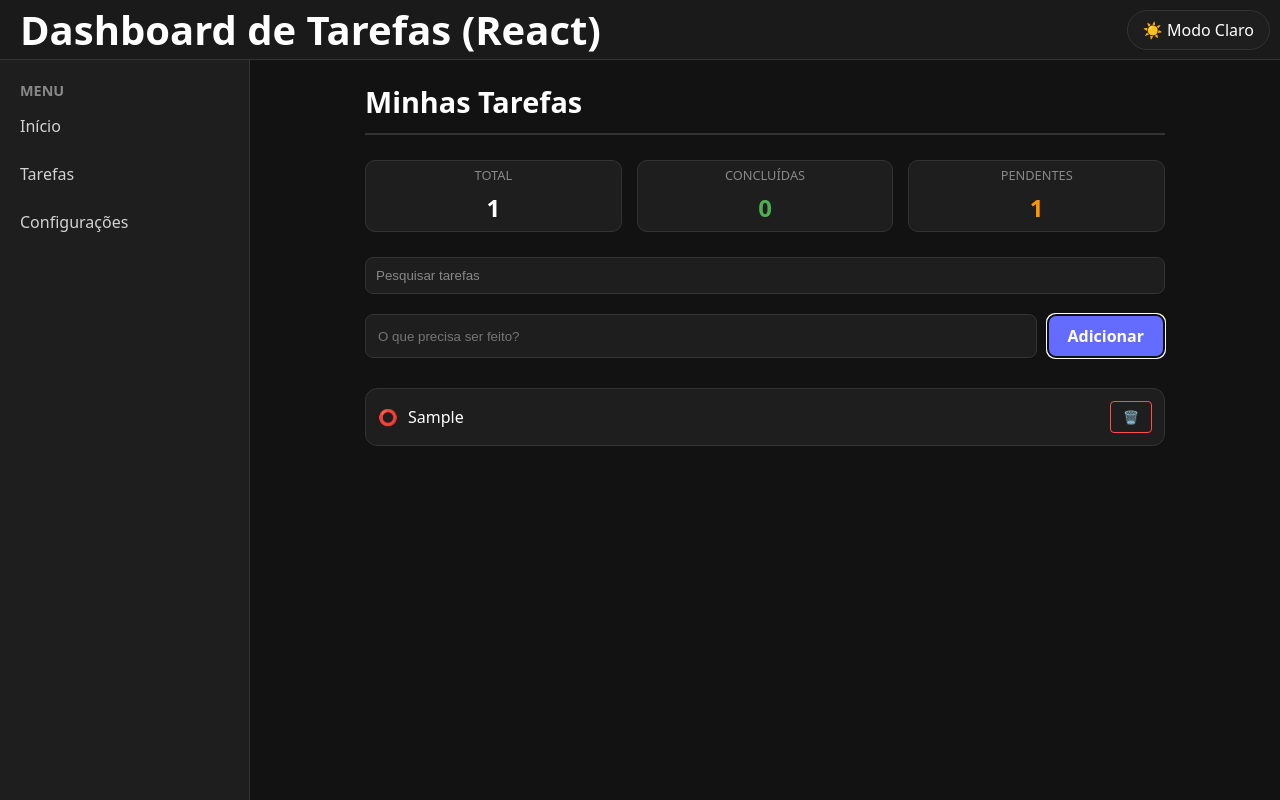
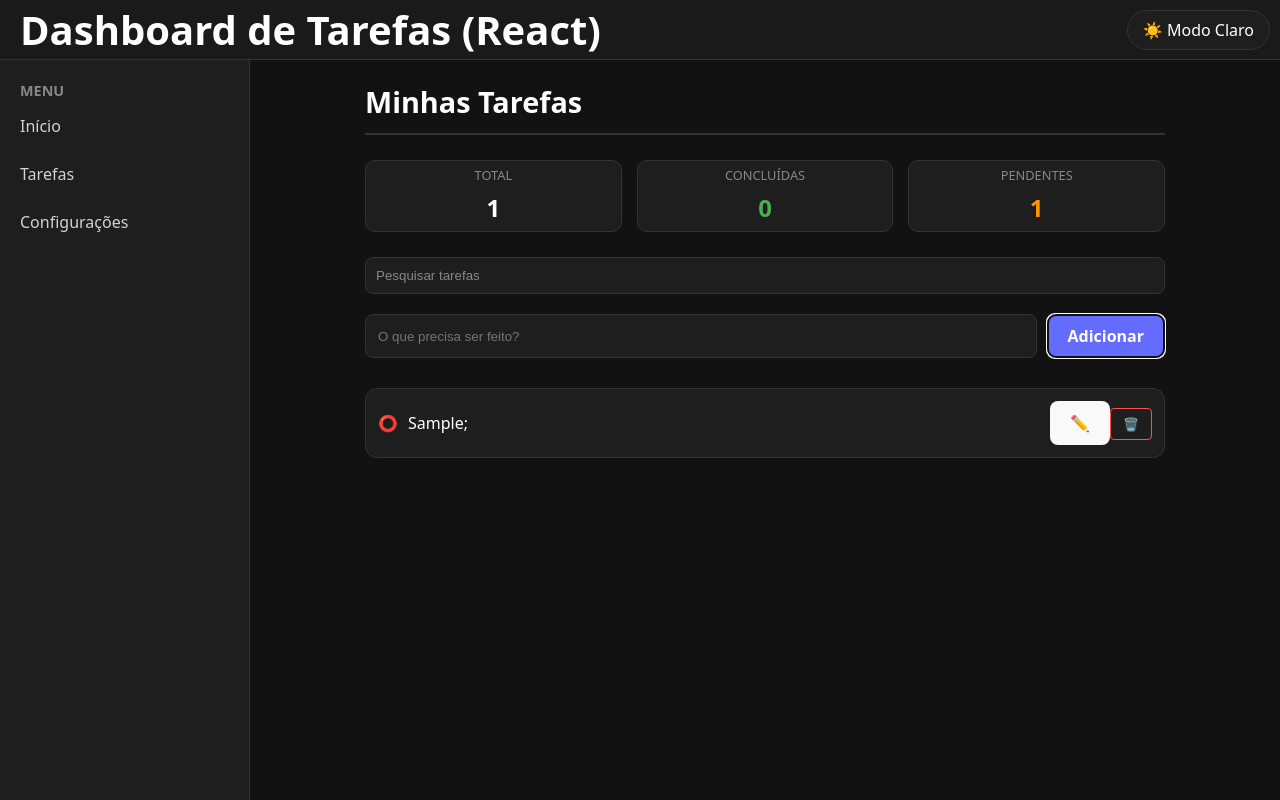
Before and after one commit to AntonioCruz001/task-dashboard-fullstack, a React (Vite) app in the folder client/: page / in a window 1280 px wide. Both pictures are taken after typing "Sample" into the empty fields and a click on the button "Adicionar". Built offline with nearby package versions, Linux system fonts and the light colour scheme.

Commit message:
task-dashboard-fullstack 1.2

```diff
--- a/client/index.html
+++ b/client/index.html
@@ -4,7 +4,7 @@
     <meta charset="UTF-8" />
     <link rel="icon" type="image/svg+xml" href="/vite.svg" />
     <meta name="viewport" content="width=device-width, initial-scale=1.0" />
-    <title>client</title>
+    <title>Lista de Tarefas</title>
   </head>
   <body>
     <div id="root"></div>
--- a/client/src/App.css
+++ b/client/src/App.css
@@ -200,7 +200,7 @@ input {
     user-select: none;
 
     background-color: var(--card-bg);
-    color: var(--text-color) ;
+    color: var(--text-color);
     border: 1px solid var(--border-color);
 }
 
@@ -379,6 +379,17 @@ input {
         margin-right: 10px;
     }
 
+    .edit-input {
+        background: transparent;
+        border: 1px solid var(--text-color);
+        color: var(--text-color);
+        font-size: 1rem;
+        padding: 2px 5px;
+        border-radius: 4px;
+        outline: none;
+        width: 100%;
+    }
+
     .btn-tema {
         transform: scale(0.9);
         font-size: .7rem;
--- a/client/src/App.jsx
+++ b/client/src/App.jsx
@@ -61,9 +61,14 @@ export default function App() {
   const concluidas = tarefas.filter(t => t.concluida).length;
   const pendentes = totalTarefas - concluidas
 
+  const editarTarefa = (id, novoTexto) => {
+    const tarefasAtualizadas = tarefas.map(
+      t => t.id === id ? { ...t, texto: novoTexto } : t);
+    setTarefas(tarefasAtualizadas);
+  }
+
   return (
     <div className={`app-container ${tema}`}>
-
 
       <header className="dashboard-header">
         <h1>Dashboard de Tarefas (React)</h1>
@@ -121,6 +126,7 @@ export default function App() {
                 tarefa={tarefa}
                 aoAlternar={alterarConclusao}
                 aoRemover={removerTarefa}
+                aoEditar={editarTarefa}
               />
             ))}
           </div>
--- a/client/src/components/TaskItem.jsx
+++ b/client/src/components/TaskItem.jsx
@@ -1,15 +1,62 @@
-export default function TaskItem({ tarefa, aoAlternar, aoRemover }) {
+import {useState} from 'react';
+
+export default function TaskItem({ tarefa, aoAlternar, aoRemover, aoEditar }) {
+    const [editando, setEditando] = useState(false);
+    const [novoTexto, setNovoTexto] = useState(tarefa.texto);
+
+    const handleSalvar = () => {
+        if (novoTexto.trim() !== "") {
+            aoEditar(tarefa.id, novoTexto);
+            setEditando(false);
+        }
+    };
+
+    const handleCancelar = () => {
+        setNovoTexto(tarefa.texto);
+        setEditando(false);
+    }
+
+
     return (
-        <div className={`task-item ${tarefa.concluida ? 'completed' : ''}`}
-            onClick={() => aoAlternar(tarefa.id)}
-            style={{ cursor: 'pointer' }}
+        <div className={`task-item ${tarefa.concluida ? 'completed' : ''} ${editando ? 'editing' : ''}`}
+            onClick={() => !editando && aoAlternar(tarefa.id)}// Só alterna se não estiver editando
+            style={{ cursor: editando ? 'default' : 'pointer' }}
         >
             <div className="task-content">
                 <span className="status-icon">
                     {tarefa.concluida ? '✅' : '⭕'}
                 </span>
+
+                {editando ? (
+                    <input
+                        type="text"
+                        className="edit-input"
+                        value={novoTexto}
+                        onChange={(e) => setNovoTexto(e.target.value)}
+                        onBlur={handleSalvar} // Salvar se clicar fora
+                        onKeyDown={(e) => {
+                            if (e.key === 'Enter') handleSalvar();
+                            if (e.key === 'Escape') handleCancelar();
+                        }}
+                        autoFocus
+                        onClick={(e) => e.stopPropagation()}// Impede de marcar como concluída ao clicar no input
+                    />
+                ) :
                     <span className="task-text">{tarefa.texto}</span>
+                };
+
             </div>
+
+            <div className="task-actions">
+                <button
+                    className="edit-btn"
+                    onClick={(e) => {
+                        e.stopPropagation();
+                        setEditando(true);
+                    }}
+                >
+                    ✏️
+                </button>
 
                 <button
                     className="delete-btn"
@@ -20,6 +67,7 @@ export default function TaskItem({ tarefa, aoAlternar, aoRemover }) {
                 >
                     🗑️
                 </button>
+            </div>
 
         </div>
     )
```
Lines whose indentation alone changed are shown as unchanged.
